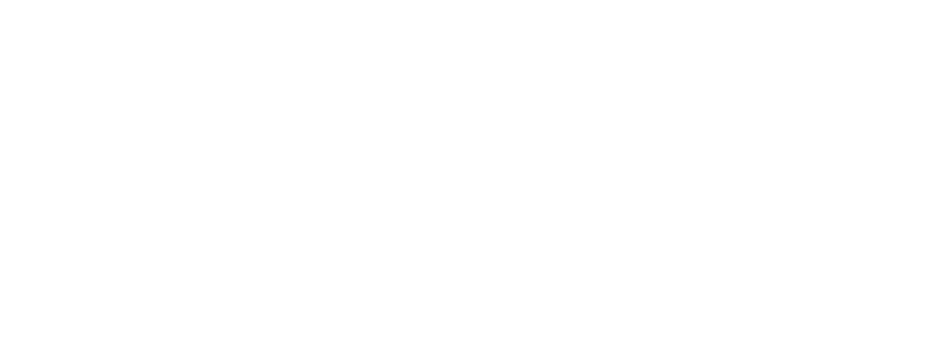
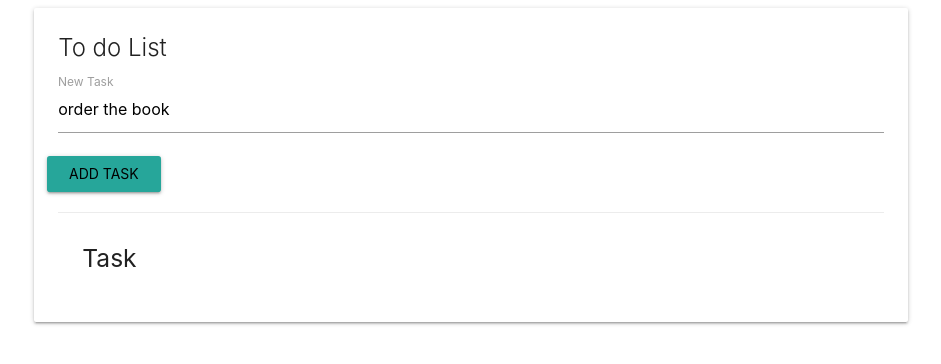
Before and after one commit to BoraKlara/to-do-list, a plain HTML site: page index.html in a window 1280 px wide. Shown: the whole page, without its empty margins (169-1110 px from the left). Drawn offline with nearby package versions, Linux system fonts and the light colour scheme.

Commit message:
added code

```diff
--- a/index.html
+++ b/index.html
@@ -23,7 +23,38 @@
     <title>To do list</title>
   </head>
   <body>
-    <div class="container"></div>
+    <div class="container">
+      <div class="row">
+        <div class="col s12">
+          <div id="main" class="card">
+            <div class="card-content">
+              <span class="card-title">To do List </span>
+              <div class="row">
+                <form id="task-form">
+                  <div class="input-field col s12">
+                    <input
+                      type="text"
+                      name="task"
+                      id="task"
+                      value="order the book"
+                    />
+                    <label for="task">New Task</label>
+                  </div>
+                  <input
+                    type="submit"
+                    value="Add Task"
+                    class="waves-effect waves-light btn"
+                  />
+                </form>
+              </div>
+              <div class="card-action">
+                <h5 id="task-title">Task</h5>
+              </div>
+            </div>
+          </div>
+        </div>
+      </div>
+    </div>
 
     <!-- Added jquery because materialize dependency-->
     <script
```
